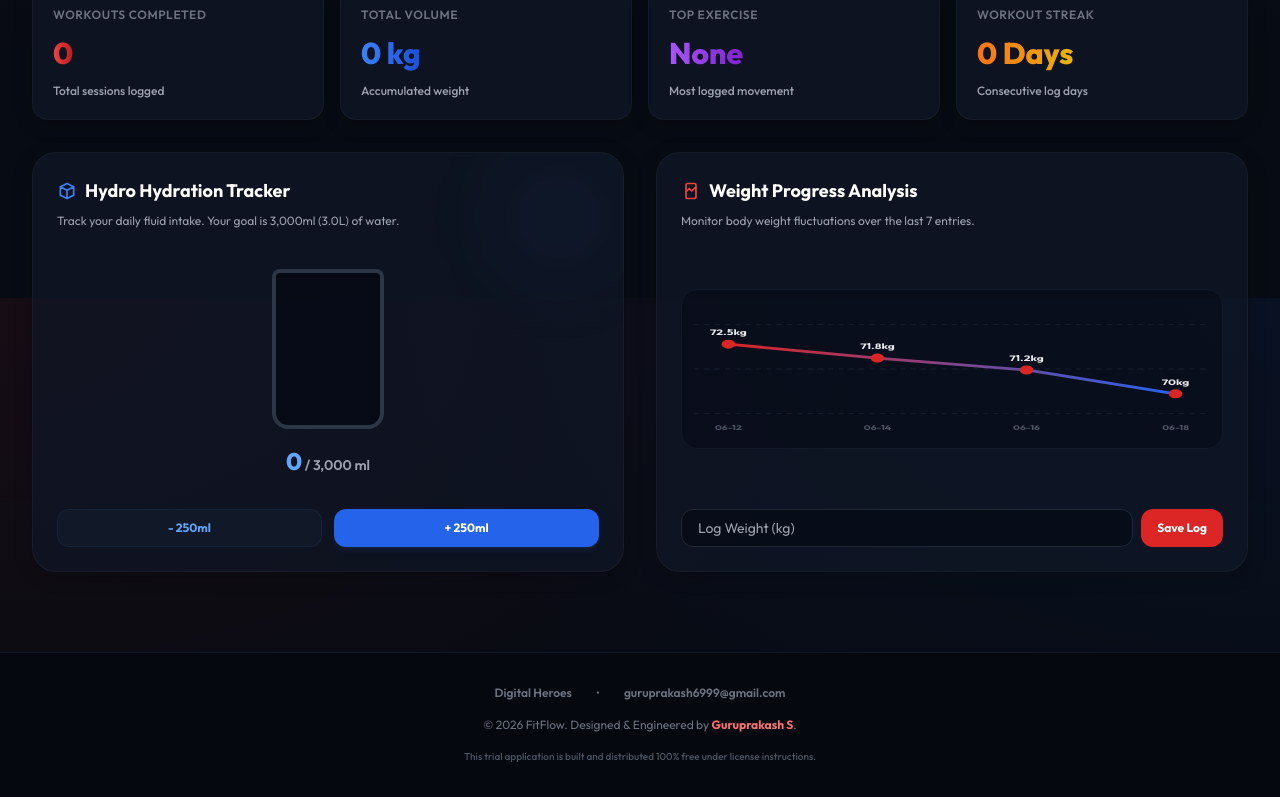
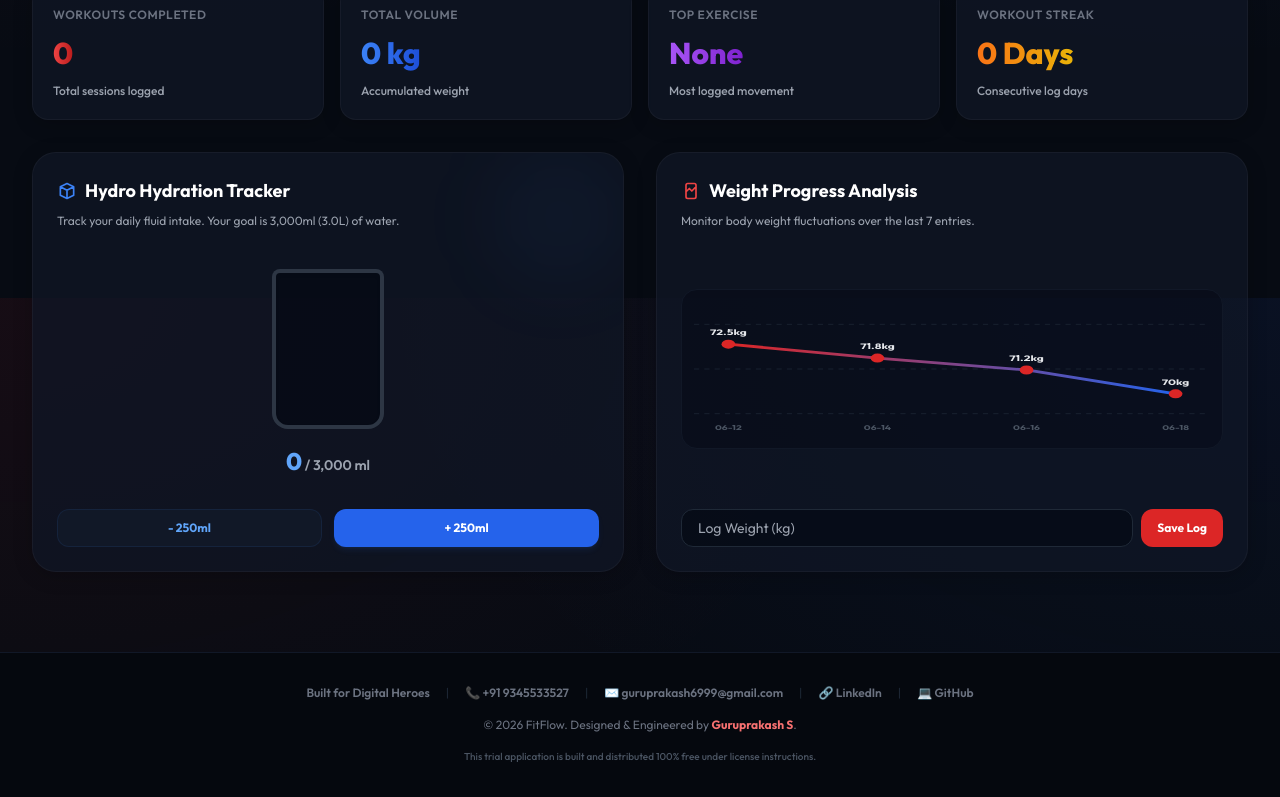
Before and after one commit to Guruprakash-coder/fitflow, a React (Vite) app: page / in a window 1280 px wide. Shown: the part 502-1299 px from the top of the page. Built offline with nearby package versions, Linux system fonts and the light colour scheme.

Commit message:
Optimize mobile tab scrollbar and update contact details in header and footer

```diff
--- a/src/App.jsx
+++ b/src/App.jsx
@@ -778,6 +778,8 @@ export default function App() {
             <span className="inline-block w-2.5 h-2.5 rounded-full bg-red-600 animate-pulse"></span>
             <span><strong>Engineer:</strong> Guruprakash S</span>
             <span className="text-slate-300 dark:text-gray-700">|</span>
+            <span><strong>Phone:</strong> <a href="tel:9345533527" className="text-blue-600 dark:text-blue-400 hover:underline">+91 9345533527</a></span>
+            <span className="text-slate-300 dark:text-gray-700">|</span>
             <span><strong>Email:</strong> <a href="mailto:guruprakash6999@gmail.com" className="text-blue-600 dark:text-blue-400 hover:underline">guruprakash6999@gmail.com</a></span>
           </div>
           <div className="mt-2 sm:mt-0 text-center sm:text-right font-medium">
@@ -786,7 +788,7 @@ export default function App() {
         </div>
 
         {/* NAVIGATION TABS */}
-        <div className="flex space-x-1 p-1 bg-slate-100 dark:bg-gray-900/80 backdrop-blur border border-slate-200 dark:border-gray-800 rounded-2xl mb-8 overflow-x-auto">
+        <div className="flex space-x-1 p-1 bg-slate-100 dark:bg-gray-900/80 backdrop-blur border border-slate-200 dark:border-gray-800 rounded-2xl mb-8 overflow-x-auto no-scrollbar">
           {[
             { id: "dashboard", label: "Dashboard", icon: "M3 12l2-2m0 0l7-7 7 7M5 10v10a1 1 0 001 1h3m10-11l2 2m-2-2v10a1 1 0 01-1 1h-3m-6 0a1 1 0 001-1v-4a1 1 0 011-1h2a1 1 0 011 1v4a1 1 0 001 1m-6 0h6" },
             { id: "calculator", label: "Macro Calc", icon: "M9 7h6m0 10v-3m-3 3h.01M9 17h.01M9 14h.01M12 14h.01M15 11h.01M12 11h.01M9 11h.01M7 21h10a2 2 0 002-2V5a2 2 0 00-2-2H7a2 2 0 00-2 2v14a2 2 0 002 2z" },
@@ -1786,13 +1788,25 @@ export default function App() {
       {/* FOOTER */}
       <footer className="w-full py-8 border-t border-slate-200 dark:border-gray-900 bg-slate-100 dark:bg-[#05080e] text-center text-xs text-slate-500 dark:text-gray-500 mt-12">
         <div className="max-w-7xl mx-auto px-4 space-y-4">
-          <div className="flex justify-center items-center space-x-6">
+          <div className="flex flex-col sm:flex-row justify-center items-center gap-2 sm:gap-4 flex-wrap">
             <a href="https://digitalheroesco.com" target="_blank" rel="noopener noreferrer" className="hover:text-red-600 dark:hover:text-red-400 font-semibold transition-colors">
-              Digital Heroes
+              Built for Digital Heroes
             </a>
-            <span>•</span>
+            <span className="hidden sm:inline text-slate-300 dark:text-gray-800">|</span>
+            <a href="tel:9345533527" className="hover:text-blue-600 dark:hover:text-blue-400 font-semibold transition-colors">
+              📞 +91 9345533527
+            </a>
+            <span className="hidden sm:inline text-slate-300 dark:text-gray-800">|</span>
             <a href="mailto:guruprakash6999@gmail.com" className="hover:text-blue-600 dark:hover:text-blue-400 font-semibold transition-colors">
-              guruprakash6999@gmail.com
+              ✉️ guruprakash6999@gmail.com
+            </a>
+            <span className="hidden sm:inline text-slate-300 dark:text-gray-800">|</span>
+            <a href="https://www.linkedin.com/in/guruprakash-s-465078333" target="_blank" rel="noopener noreferrer" className="hover:text-blue-600 dark:hover:text-blue-400 font-semibold transition-colors">
+              🔗 LinkedIn
+            </a>
+            <span className="hidden sm:inline text-slate-300 dark:text-gray-800">|</span>
+            <a href="https://github.com/Guruprakash-coder" target="_blank" rel="noopener noreferrer" className="hover:text-blue-600 dark:hover:text-blue-400 font-semibold transition-colors">
+              💻 GitHub
             </a>
           </div>
           <div>
--- a/src/index.css
+++ b/src/index.css
@@ -85,3 +85,14 @@ body.dark-theme .glass-panel-hover:hover {
   border-color: rgba(220, 38, 38, 0.3);
   box-shadow: 0 10px 25px -5px rgba(220, 38, 38, 0.15);
 }
+
+/* Hide scrollbar for Chrome, Safari and Opera */
+.no-scrollbar::-webkit-scrollbar {
+  display: none;
+}
+
+/* Hide scrollbar for IE, Edge and Firefox */
+.no-scrollbar {
+  -ms-overflow-style: none;  /* IE and Edge */
+  scrollbar-width: none;  /* Firefox */
+}
```
